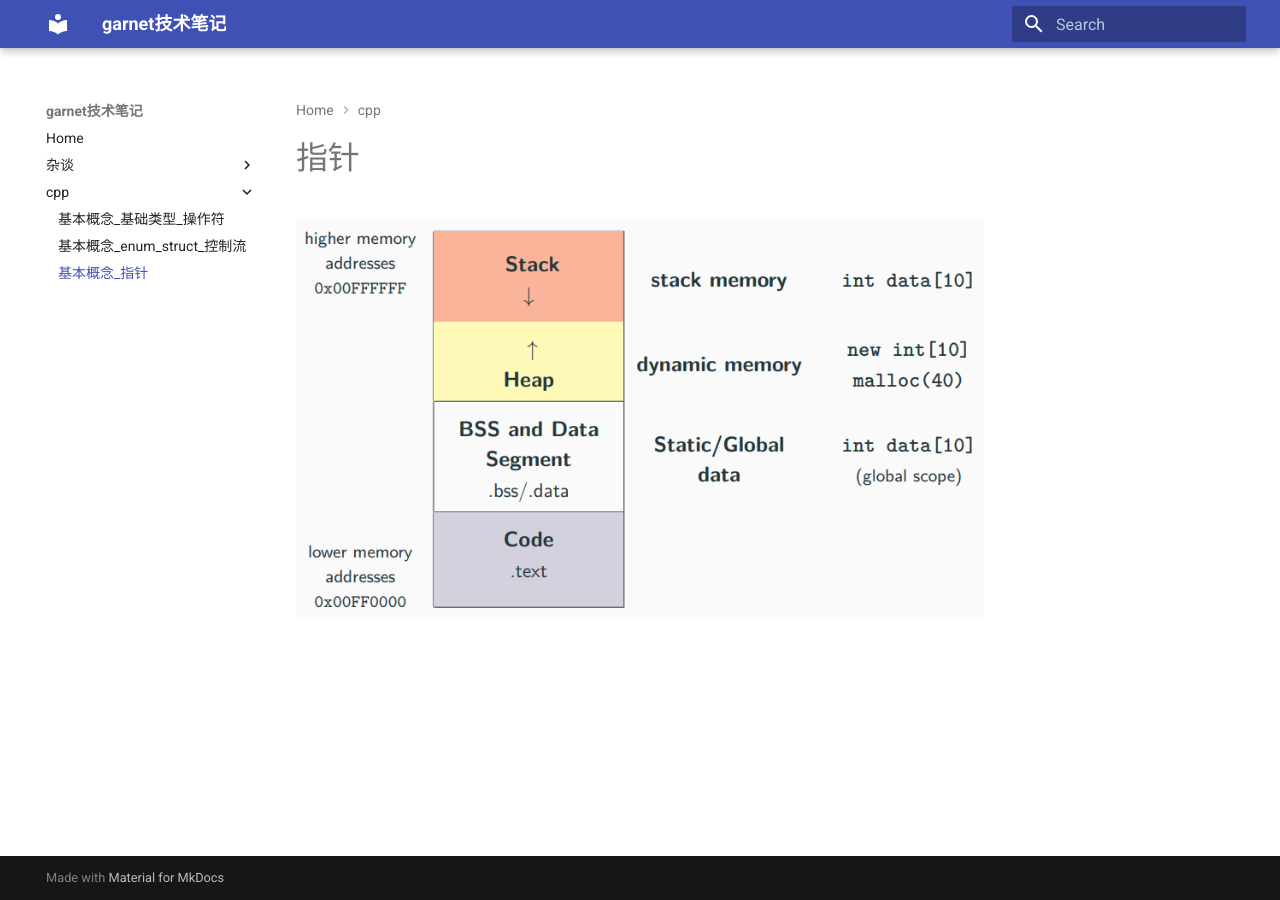
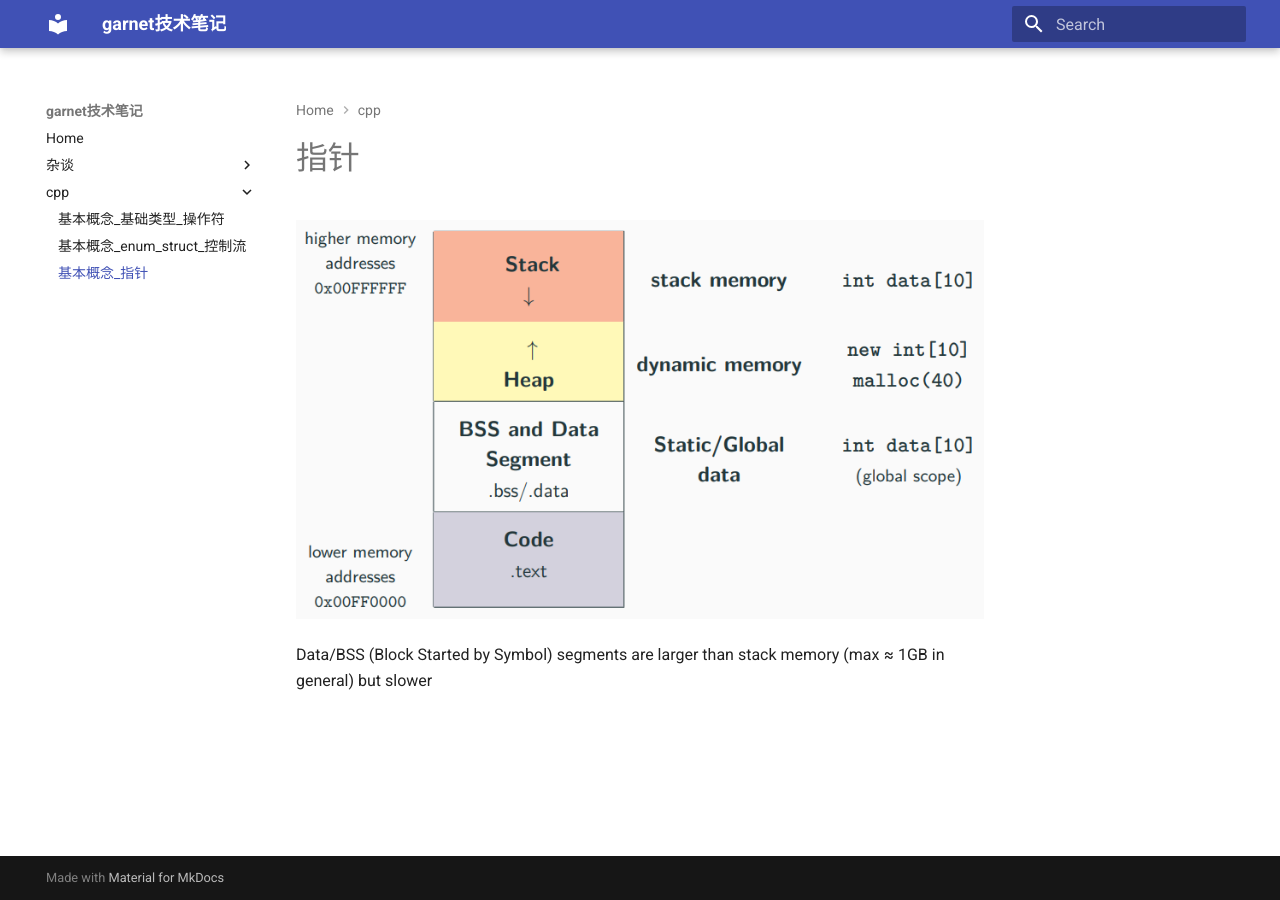
Before and after one commit to ymma98/technotes, an MkDocs documentation site: the page built from docs/cpp/基本概念_指针.md, in a window 1280 px wide. Built offline with MkDocs 1.6.1 and Material for MkDocs 9.7.7, drawn with Linux system fonts in a browser that asks for light colours.

Commit message:
docs/cpp/基本概念_指针.md updated from https://stackedit.cn/

```diff
--- a/docs/cpp/基本概念_指针.md
+++ b/docs/cpp/基本概念_指针.md
@@ -1,6 +1,8 @@
 # 指针
 
 ![输入图片说明](./imgs/2024-07/JmCGSfOJxRtoijsX.png)
+
+Data/BSS (Block Started by Symbol) segments are larger than stack memory (max ≈ 1GB in general) but slower
 <!--stackedit_data:
-eyJoaXN0b3J5IjpbLTEyOTM1Mzg5OTcsMTY2Mjg3OTE0XX0=
+eyJoaXN0b3J5IjpbMTU4NzIxNTU2NCwxNjYyODc5MTRdfQ==
 -->
```
